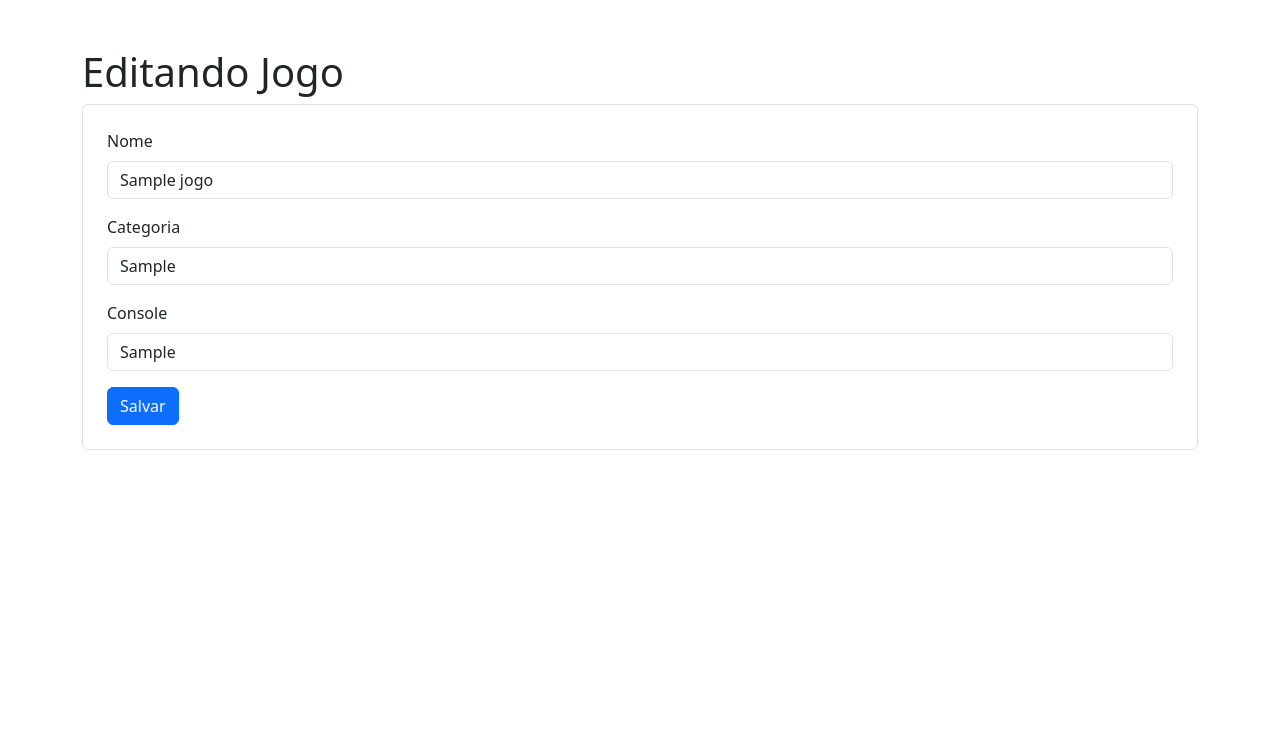
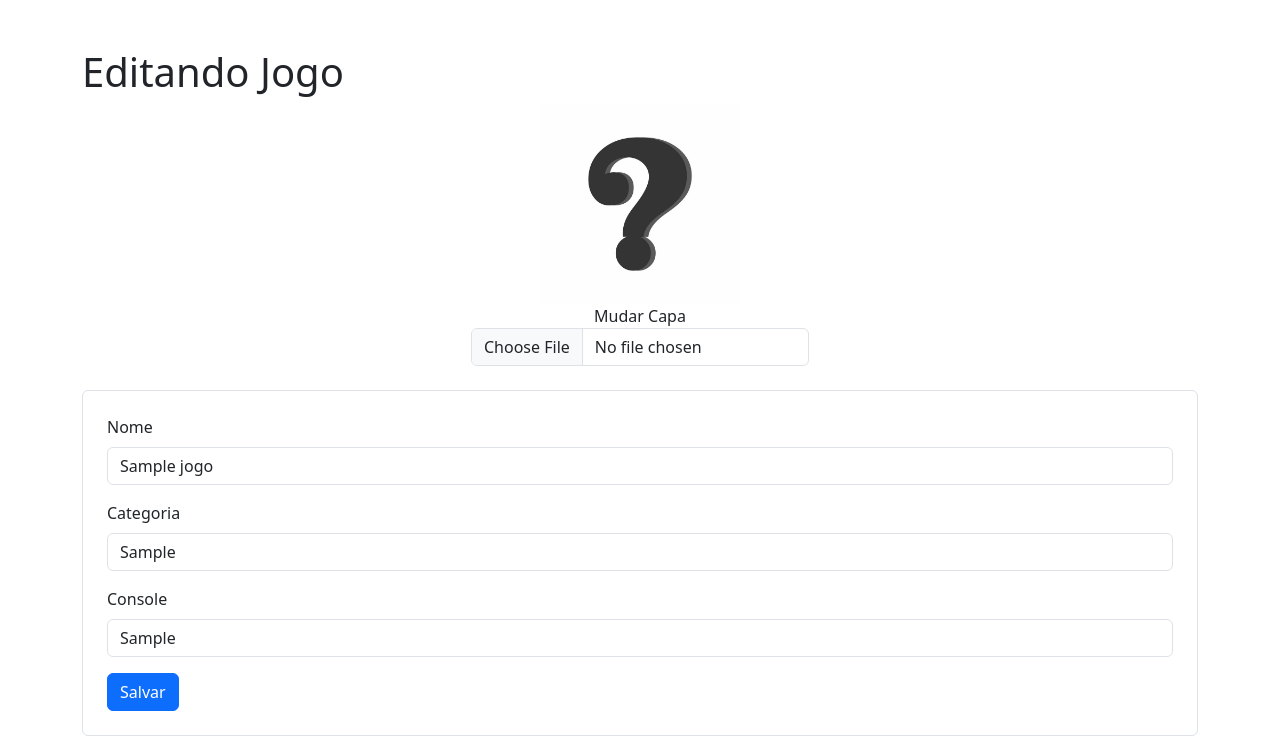
Before and after one commit to dnsouzadev/api-jogoteca, a Flask app: page /editar/1 in a window 1280 px wide. Shown: the part 56-800 px from the top of the page. Run offline with Flask 2, Linux system fonts and the light colour scheme; the visitor is signed in with stand-in values (Sample User, id 1); tables that the repository leaves empty hold one stand-in row (values such as "Sample post"); some libraries are stand-ins or nearby versions.

Commit message:
colocando a foto para editar

```diff
--- /dev/null
+++ b/helpers.py
@@ -0,0 +1,9 @@
+import os
+from jogoteca import app
+
+def recupera_imagem(id):
+    for root, dirs, files in os.walk(app.config['UPLOAD_PATH']):
+        for nome_arquivo in files:
+            if 'capa' + str(id) + '.jpg' == nome_arquivo:
+                return os.path.basename(root) + ':' + nome_arquivo
+    return 'capa.jpg'
--- a/templates/editar.html
+++ b/templates/editar.html
@@ -2,6 +2,20 @@
 
 {% block content %}
         <form action="/atualizar" method="post">
+
+            <div class="form-group mb-3">
+                <figure class="text-center">
+                    <img class="img-responseive" src="{{ url_for('imagem', nome_arquivo=capa_jogo) }}" width="200px" height="200px" alt="Capa do jogo" class="img-thumbnail" id="foto">
+                    <figcaption>
+                        <label for="foto" class="form-label">
+                            Mudar Capa
+                            <input type="file" name="arquivo" accept=".jpg" class="form-control">
+                        </label>
+                    </figcaption>
+                </figure>
+            </div>
+
+
             <fieldset class="border p-4 rounded">
                 <input type="hidden" name="id" name="id" value="{{ jogo.id }}">
                 <div class="form-group mb-3">
--- a/views/views.py
+++ b/views/views.py
@@ -1,7 +1,8 @@
-from flask import flash, redirect, render_template, request, send_from_directory, url_for, session
+from flask import abort, flash, redirect, render_template, request, send_from_directory, url_for, session
 from models.models import Jogos, Usuarios
 from jogoteca import app, db
 import os
+from helpers import recupera_imagem
 
 @app.route('/')
 def index():
@@ -36,7 +37,7 @@ def criar():
     os.makedirs(f'uploads/{nome}', exist_ok=True)
 
     arquivo = request.files['arquivo']
-    upload_path = os.path.join(app.config['UPLOAD_PATH'], nome, f'{str(novo_jogo.id)}.jpg')
+    upload_path = os.path.join(app.config['UPLOAD_PATH'], nome, f'capa{str(novo_jogo.id)}.jpg')
     arquivo.save(upload_path)
 
     flash(f'O jogo {novo_jogo.nome} foi cadastrado com sucesso!')
@@ -72,7 +73,9 @@ def editar(id):
 
     jogo = Jogos.query.filter_by(id=id).first()
 
-    return render_template('editar.html', titulo='Editando Jogo', jogo=jogo)
+    capa_jogo = recupera_imagem(jogo.id)
+
+    return render_template('editar.html', titulo='Editando Jogo', jogo=jogo, capa_jogo=capa_jogo)
 
 @app.route('/atualizar', methods=['POST',])
 def atualizar():
@@ -82,6 +85,11 @@ def atualizar():
     jogo.categoria = request.form['categoria']
     jogo.console = request.form['console']
     db.session.commit()
+
+    arquivo = request.files['arquivo']
+    upload_path = os.path.join(app.config['UPLOAD_PATH'], jogo.nome, f'capa{str(jogo.id)}.jpg')
+    arquivo.save(upload_path)
+
     flash(f'O jogo {jogo.nome} foi atualizado com sucesso!')
     return redirect(url_for('index'))
 
@@ -99,4 +107,15 @@ def deletar(id):
 
 @app.route('/uploads/<nome_arquivo>')
 def imagem(nome_arquivo):
-    return send_from_directory('uploads', nome_arquivo)
+    u = nome_arquivo.split(':')
+    diretorio = os.path.join(app.config['UPLOAD_PATH'], os.path.dirname(u[0]))
+    diretorio = diretorio + '/' + u[0]
+    arquivo = os.path.basename(u[1])
+
+    print(f'diretorio -> {diretorio}')
+    print(f'arquivo -> {arquivo}')
+
+    if not os.path.exists(os.path.join(diretorio, arquivo)):
+        return abort(404)
+
+    return send_from_directory(diretorio, arquivo)
```
Also changed, not shown: uploads/Counter Strike 2/capa19.jpg (renamed from uploads/Counter Strike 2/Counter Strike 2&14.jpg), uploads/Counter Strike 2/cs2.jpg (deleted), uploads/Counter Strike/17.jpg (deleted), uploads/Elden Ring/capa18.jpg (renamed from uploads/Elden Ring/16.jpg), uploads/Elden Ring/eldenring.jpg (deleted).
